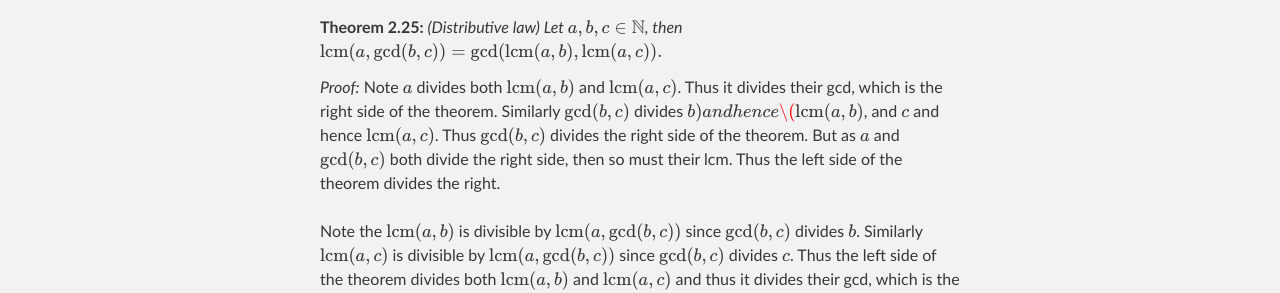
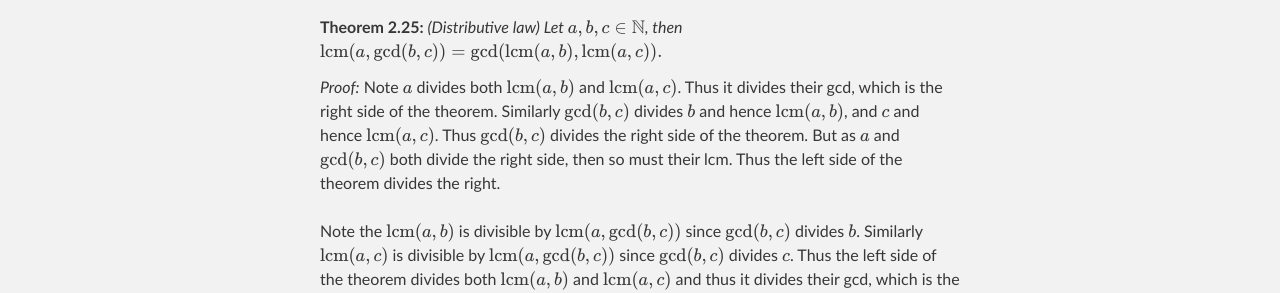
Before and after one commit to wbhart/SimpleMath, a Jekyll site: the page built from test.html, in a window 1280 px wide and 900 px high, scrolled down 6671 px. Shown: the part 376-669 px from the top of the window. Built offline with Jekyll 4.4.1, drawn with Linux system fonts in a browser that asks for light colours; formulas are drawn with MathJax 3.

```diff
--- a/test.html
+++ b/test.html
@@ -336,7 +336,7 @@ Multiplying these we obtain \(LG\) times the left side of the theorem for \(n =
 </theorem>
 
 <proof> Note \(a\) divides both \(\mbox{lcm}(a, b)\) and \(\mbox{lcm}(a, c)\). Thus it divides their gcd, which is the
-right side of the theorem. Similarly \(\gcd(b, c)\) divides \(b) and hence \(\mbox{lcm}(a, b)\), and \(c\) and hence
+right side of the theorem. Similarly \(\gcd(b, c)\) divides \(b\) and hence \(\mbox{lcm}(a, b)\), and \(c\) and hence
 \(\mbox{lcm}(a, c)\). Thus \(\gcd(b, c)\) divides the right side of the theorem. But as \(a\) and \(\gcd(b, c)\) both
 divide the right side, then so must their lcm. Thus the left side of the theorem divides the right. </br></br>
 
```
